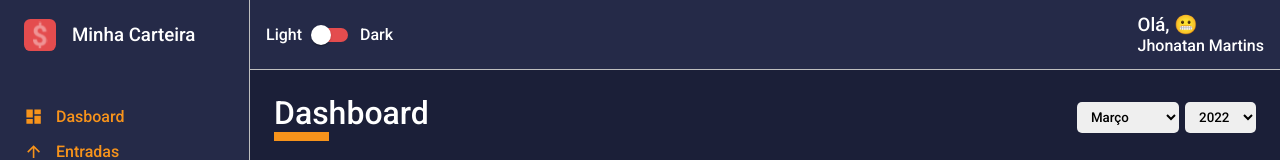
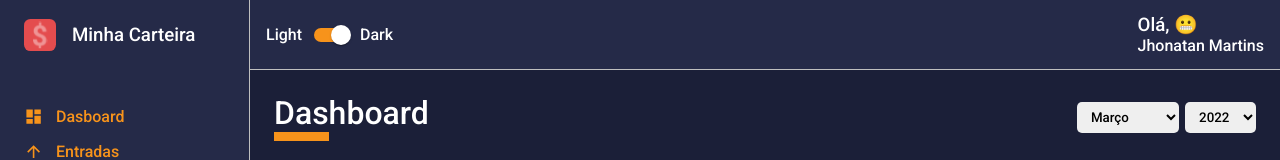
Before and after one commit to jmmartins123/Dashboard-study-, a React (Create React App) app: page / in a window 1280 px wide. Shown: the top 160 px of the page. Built offline with nearby package versions, Linux system fonts and the light colour scheme.

Commit message:
salvado tema no local storage

```diff
--- a/src/App.tsx
+++ b/src/App.tsx
@@ -1,12 +1,15 @@
 import React from "react";
+
 import { ThemeProvider } from "styled-components";
 import { Routes } from "./routes";
 import { GlobalStyled } from "./styles/global";
-import dark from "./styles/themes/dark";
+import { useTheme } from './components/hooks/theme';
 
 export const App: React.FC = () => {
+    const { theme } = useTheme();
+
     return(
-        <ThemeProvider theme={dark}>
+        <ThemeProvider theme={theme}>
             <Routes />
             <GlobalStyled />
         </ThemeProvider>
--- a/src/components/MainHeader/index.tsx
+++ b/src/components/MainHeader/index.tsx
@@ -1,9 +1,10 @@
 //**O hook UseMemo serve para decorar um VALOR que e é disparado automaticamente quando o mesmo é alterado | ESTRUTURA: useMemo(() => {}, []);  */
 //**O hook  UseCallback serve para decorar a FUNÇÃO e é disparado automaticamente quando esta é alterada */
 
-import React, {useMemo}from "react";
+import React, {useMemo, useState}from "react";
 import emojis from "../../utils/emojis";
 import { Toggle } from "../Toggle";
+import { useTheme } from "../hooks/theme";
 
 import {
     PrincipalContainer,
@@ -13,15 +14,28 @@
 } from "./style";
 
 export const MainHeader: React.FC = () => {
+    const { toggleTheme, theme} = useTheme();
+
+    const [darkTheme, setDarkTheme] = useState(() => theme.title === 'dark' ? true : false);
+
+    const handleChangeTheme = () => {
+        setDarkTheme(!darkTheme);
+        toggleTheme();
+    }
 
     const emoji = useMemo(() => {
-        const indice = Math.floor(Math.random() * emojis.length); //Math.floor = arredonda valores | Math.random = cria valores aleatórios
+        const indice = Math.floor(Math.random() * emojis.length); //Math.floor = cria valores aleatórios | Math.random = arredonda valores
         return emojis[indice];
     }, []);
 
     return (
         <PrincipalContainer>
-            <Toggle />
+            <Toggle
+                labelLeft="Light"
+                labelRight="Dark"
+                checked={darkTheme}
+                onChange={handleChangeTheme}
+            />
 
             <Profile>
                 <Welcome>Olá, {emoji}</Welcome>
--- a/src/components/Toggle/index.tsx
+++ b/src/components/Toggle/index.tsx
@@ -7,16 +7,29 @@
     ToggleLabel
 } from "./styles";
 
-const Toggle: React.FC = () => {
+interface IToggleProps{
+    labelLeft: string;
+    labelRight: string;
+    checked: boolean;
+    onChange(): void;
+}
+
+const Toggle: React.FC<IToggleProps> = ({
+    labelLeft,
+    labelRight,
+    checked,
+    onChange
+}) => {
 
     return(
         <>
             <Container>
-                <ToggleLabel>Light</ToggleLabel>
+                <ToggleLabel>{labelLeft}</ToggleLabel>
                 <Switch
-                    onChange={() => console.log('funcionou')}
+                   checked={checked}
+                   onChange={onChange}
                 />
-                <ToggleLabel>Dark</ToggleLabel>
+                <ToggleLabel>{labelRight}</ToggleLabel>
             </Container>
         </>
     );
--- /dev/null
+++ b/src/components/hooks/theme.tsx
@@ -0,0 +1,67 @@
+import React, { createContext, useState, useContext } from "react";
+
+import dark from '../../styles/themes/dark';
+import light from '../../styles/themes/ligth';
+
+interface IThemeContext {
+    toggleTheme(): void;
+    theme: ITheme
+}
+
+interface ITheme {
+    title: string,
+
+    colors: {
+        primary: string;
+        secondary: string;
+        tertiary: string;
+
+        white: string;
+        black: string;
+        gray: string;
+
+        sucess:string;
+        info: string;
+        warning: string;
+    }
+}
+
+const ThemeContext = createContext<IThemeContext>({} as IThemeContext);
+
+const ThemeProvider: React.FC = ({ children }) => {
+    const [theme, setTheme] = useState<ITheme>(() => {
+        const themeSaved = localStorage.getItem('@minha-carteira:theme');
+
+        if(themeSaved){
+            return JSON.parse(themeSaved);
+        } else{
+            return dark;
+        }
+    })
+
+    const toggleTheme = () => {
+        if(theme.title === 'dark'){
+            setTheme(light);
+            localStorage.setItem('@minha-carteira:theme', JSON.stringify(light));
+        }else{
+            setTheme(dark);
+            localStorage.setItem('@minha-carteira:theme', JSON.stringify(dark));
+        }
+    };
+
+    return (
+        <ThemeContext.Provider
+            value={{toggleTheme, theme}}
+        >
+            { children }
+        </ThemeContext.Provider>
+    )
+}
+
+function useTheme(): IThemeContext {
+    const context = useContext(ThemeContext);
+
+    return context;
+}
+
+export { ThemeProvider, useTheme }
--- a/src/index.tsx
+++ b/src/index.tsx
@@ -1,10 +1,13 @@
 import React from 'react';
 import ReactDOM from 'react-dom';
+import { ThemeProvider } from './components/hooks/theme';
 import { App } from './App';
 
 ReactDOM.render(
   <React.StrictMode>
-    <App />
+    <ThemeProvider>
+      <App />
+    </ThemeProvider>
   </React.StrictMode>,
   document.getElementById('root')
 );
```
